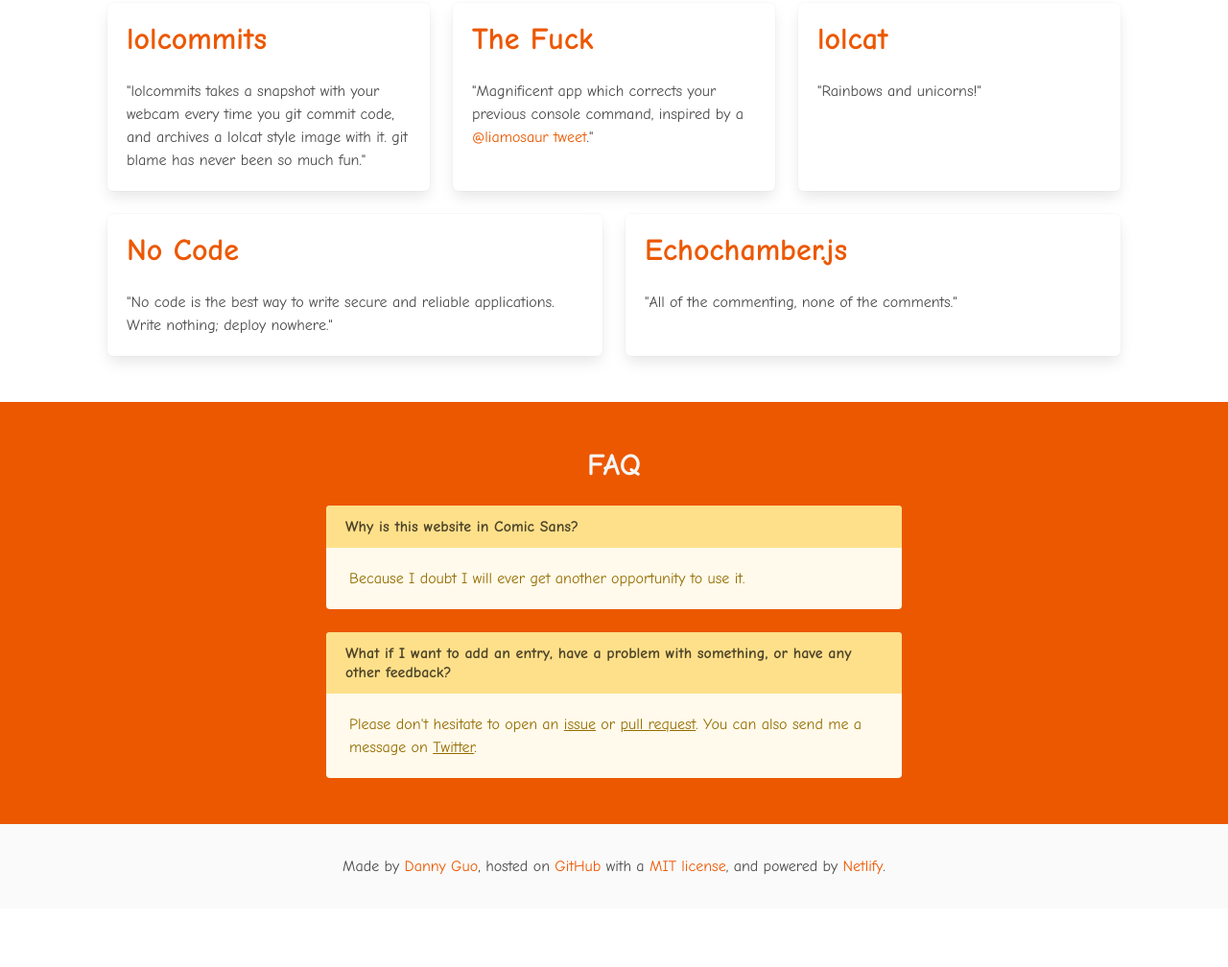
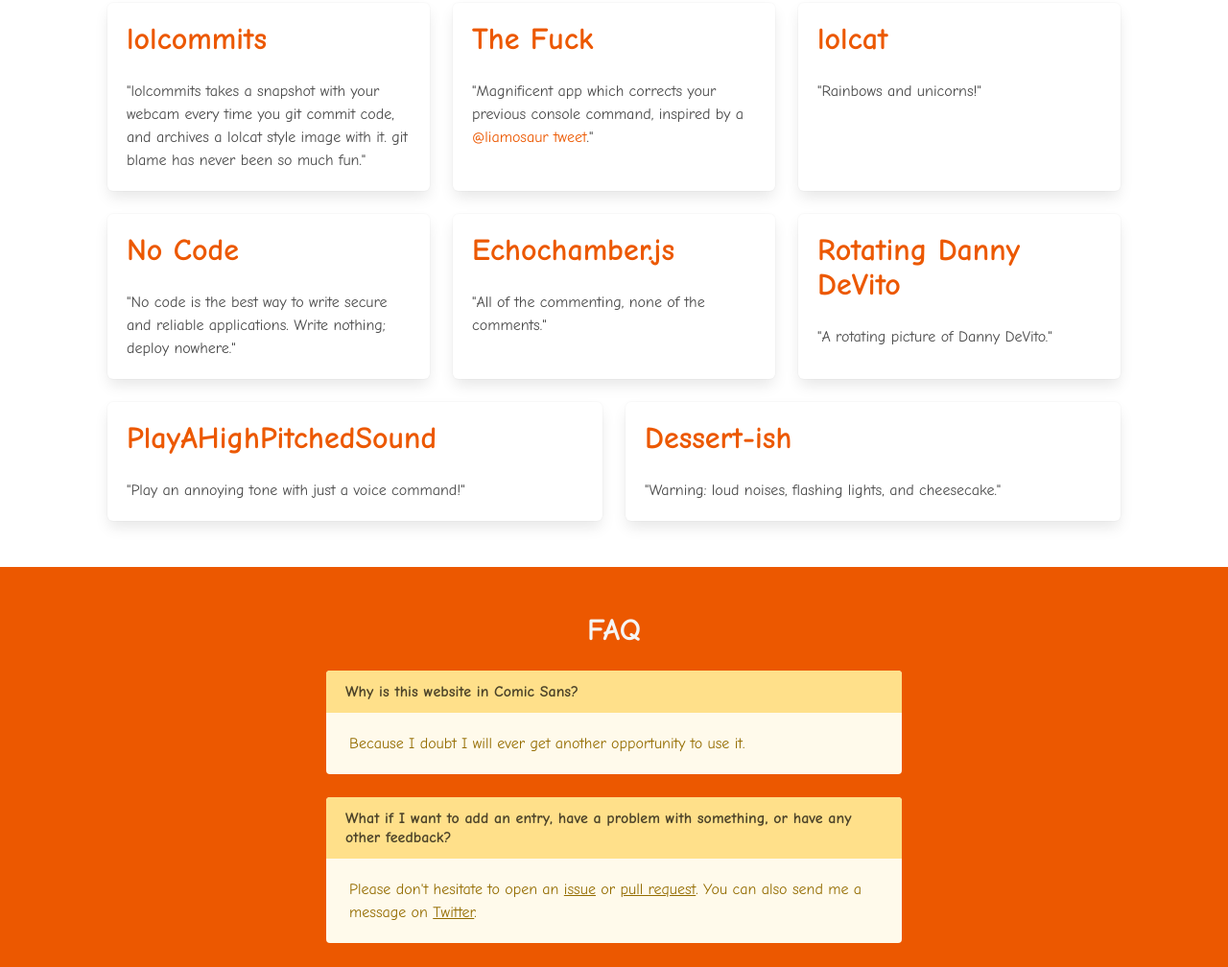
Before and after one commit to dguo/jolly-code, a website: page public/index.html in a window 1280 px wide. Shown: the part 1551-2559 px from the top of the page at 96% size. Before the commit the page ends 2498 px from the top, so only its background shows below. Drawn offline with nearby package versions, Linux system fonts and the light colour scheme.

Commit message:
Add 3 things
Rotating Danny DeVito, PlayAHighPitchedSound, and Dessert-ish

```diff
--- a/public/index.html
+++ b/public/index.html
@@ -275,7 +275,41 @@
                         </p>
                     </article>
                 </div>
+                <div class="tile is-parent">
+                    <article class="tile is-child box">
+                        <p class="title">
+                            <a href="https://github.com/a11ce/rotating-danny-devito">
+                                Rotating Danny DeVito
+                            </a>
+                        </p>
+                        <p>"A rotating picture of Danny DeVito."</p>
+                    </article>
+                </div>
+
             </div>
+            <div class="tile is-ancestor">
+              <div class="tile is-parent">
+                  <article class="tile is-child box">
+                      <p class="title">
+                          <a href="https://github.com/a11ce/PlayAHighPitchedSound">PlayAHighPitchedSound</a>
+                      </p>
+                      <p>
+                          "Play an annoying tone with just a voice command!"
+                      </p>
+                  </article>
+              </div>
+
+                <div class="tile is-parent">
+                    <article class="tile is-child box">
+                        <p class="title">
+                            <a href="https://github.com/a11ce/dessert-ish">
+                                Dessert-ish
+                            </a>
+                        </p>
+                        <p>"Warning: loud noises, flashing lights, and cheesecake."</p>
+                    </article>
+                </div>
+              </div>
         </section>
 
         <section id="faq" class="section">
```
